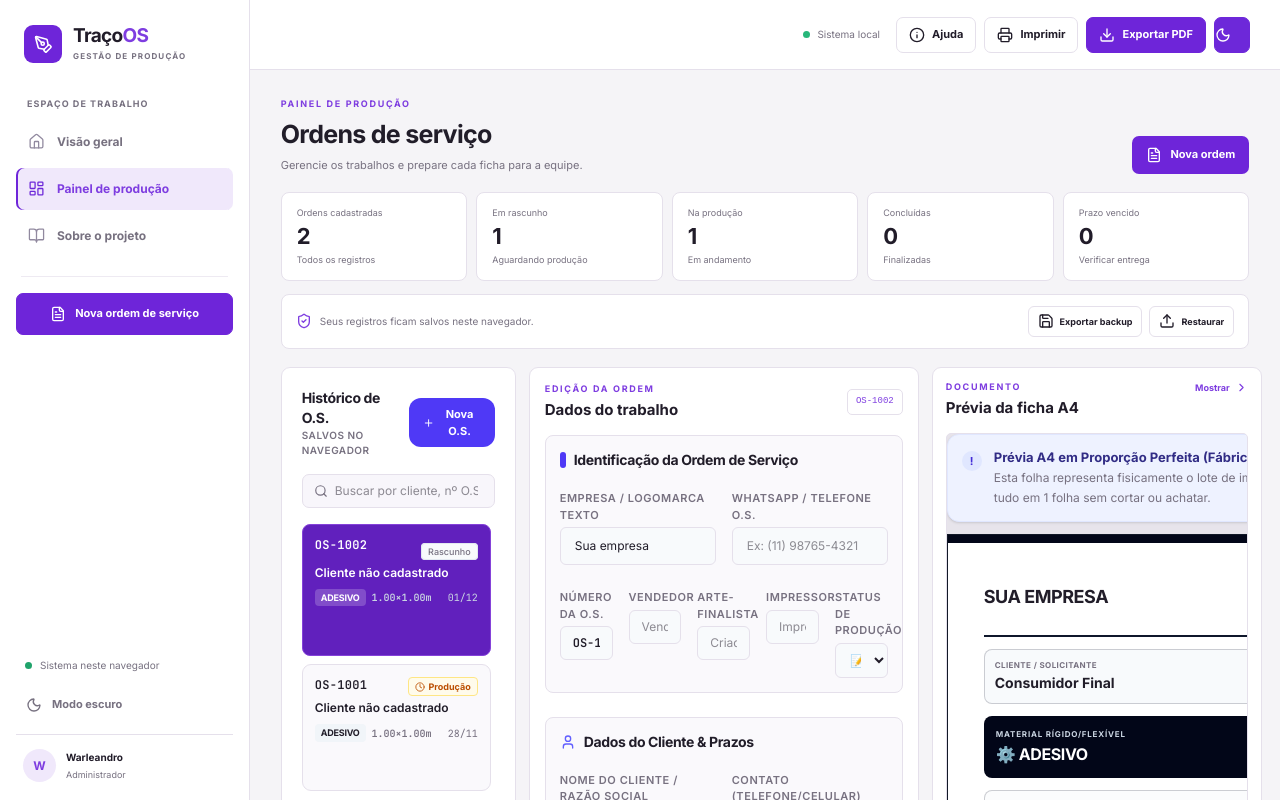
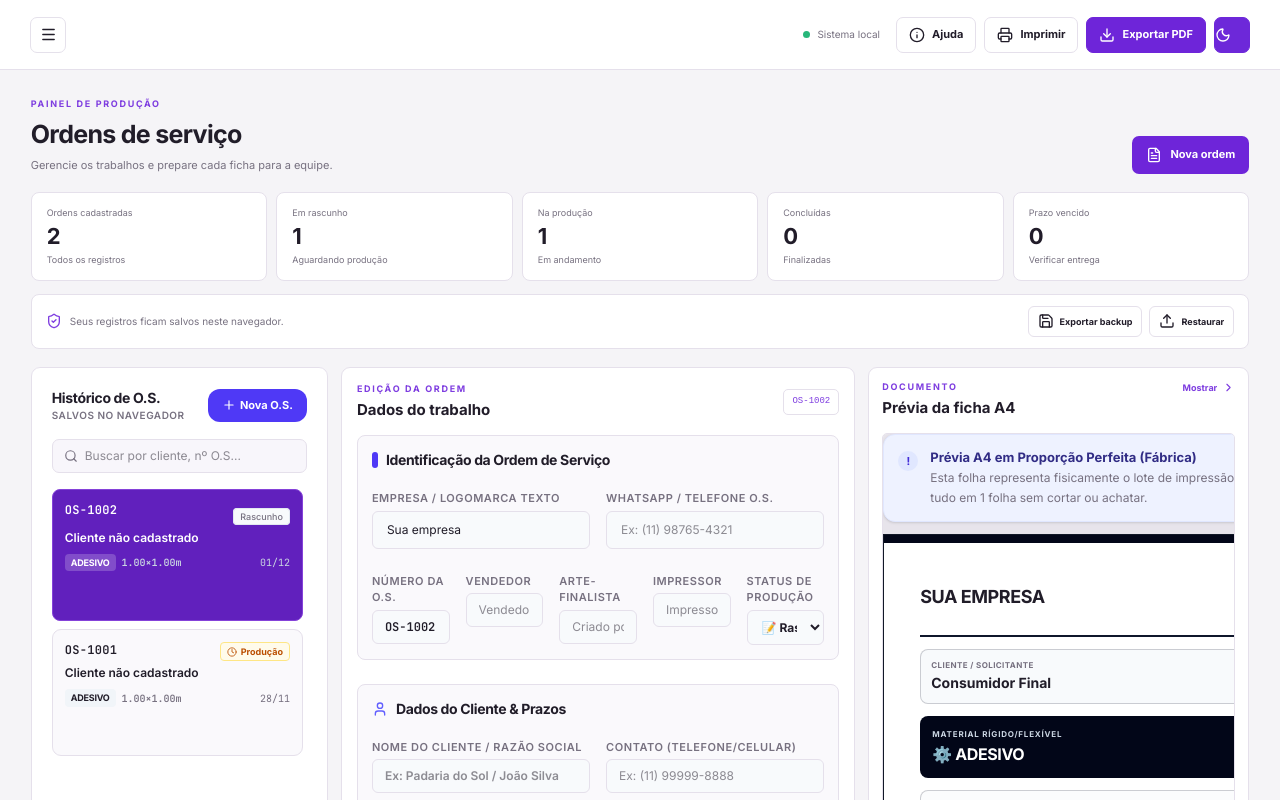
Before and after one commit to polar4851/geradordeos, a React (Vite) app: page / in a window 1280 px wide. Both pictures are taken after a click on the button "Nova ordem de serviço". Shown: the top 800 px of the page. Built offline with nearby package versions, Linux system fonts and the light colour scheme.

Commit message:
Fix sidebar collapse and fit complete A4 preview

```diff
--- a/src/index.css
+++ b/src/index.css
@@ -2099,3 +2099,82 @@ body { margin: 0; overflow-x: hidden; }
   .app-shell { padding-left:0 !important; background:#fff !important; }
   .app-shell>footer,.app-sidebar,.app-header,.traco-home,.about-page { display:none !important; }
 }
+
+
+/* Correções solicitadas: sidebar recolhível em desktop e mobile + A4 sem corte. */
+.app-shell { padding-left:250px !important; transition:padding-left .2s ease; }
+.app-shell.sidebar-collapsed { padding-left:0 !important; }
+.app-shell .app-sidebar { transform:translateX(0); transition:transform .2s ease; }
+.app-shell .app-sidebar.is-closed { transform:translateX(-105%); }
+.app-shell .app-sidebar.is-open { transform:translateX(0); }
+.app-shell .sidebar-mobile-toggle {
+  display:grid !important;
+  flex:0 0 36px;
+  place-items:center;
+  width:36px;
+  height:36px;
+  margin-right:10px;
+  border:1px solid var(--t-line);
+  border-radius:7px;
+  background:var(--t-panel);
+  color:var(--t-text);
+  cursor:pointer;
+}
+.app-shell .sidebar-mobile-toggle svg { width:17px; height:17px; }
+.app-shell .sidebar-backdrop { display:none; }
+@media (max-width:900px) {
+  .app-shell,.app-shell.sidebar-collapsed { padding-left:0 !important; }
+  .app-shell .app-sidebar { transform:translateX(-105%); z-index:60; }
+  .app-shell .app-sidebar.is-open { transform:translateX(0); }
+  .app-shell .sidebar-backdrop { display:block; position:fixed; inset:0; z-index:55; border:0; background:rgba(8,7,12,.58); }
+}
+@media (min-width:901px) {
+  .app-shell .app-sidebar { z-index:40; }
+  .app-shell .app-header { z-index:30; }
+}
+
+/* A4: escala conforme a largura real disponível, sem limitar a 58%,
+   e deixa a área crescer pela altura integral da folha. */
+.workspace-preview-panel .preview-panel-content {
+  container-type:inline-size;
+  min-width:0;
+  overflow:visible !important;
+}
+.workspace-preview-panel .preview-viewport {
+  width:100%;
+  min-width:0;
+  height:auto !important;
+  min-height:0;
+  overflow-x:auto !important;
+  overflow-y:visible !important;
+  padding:0;
+  box-sizing:border-box;
+}
+.workspace-preview-panel .preview-scaled-page {
+  width:794px !important;
+  max-width:none !important;
+  height:auto !important;
+  flex:0 0 794px;
+  transform:none !important;
+  transform-origin:top left !important;
+  zoom:clamp(.25, calc((100cqw - 2px) / 794), 1) !important;
+}
+.workspace-preview-panel #a4-job-ticket {
+  width:794px !important;
+  min-width:794px !important;
+  max-width:794px !important;
+  height:1123px !important;
+  min-height:1123px !important;
+  max-height:1123px !important;
+  box-sizing:border-box !important;
+  overflow:hidden !important;
+}
+@media (max-width:1250px) {
+  .workspace-preview-panel .preview-scaled-page {
+    zoom:clamp(.25, calc((100cqw - 2px) / 794), 1) !important;
+  }
+}
+@media print {
+  .app-shell,.app-shell.sidebar-collapsed { padding-left:0 !important; }
+  .app-shell .sidebar-mobile-toggle,.app-shell .sidebar-backdrop { display:none !important; }
+}
```
